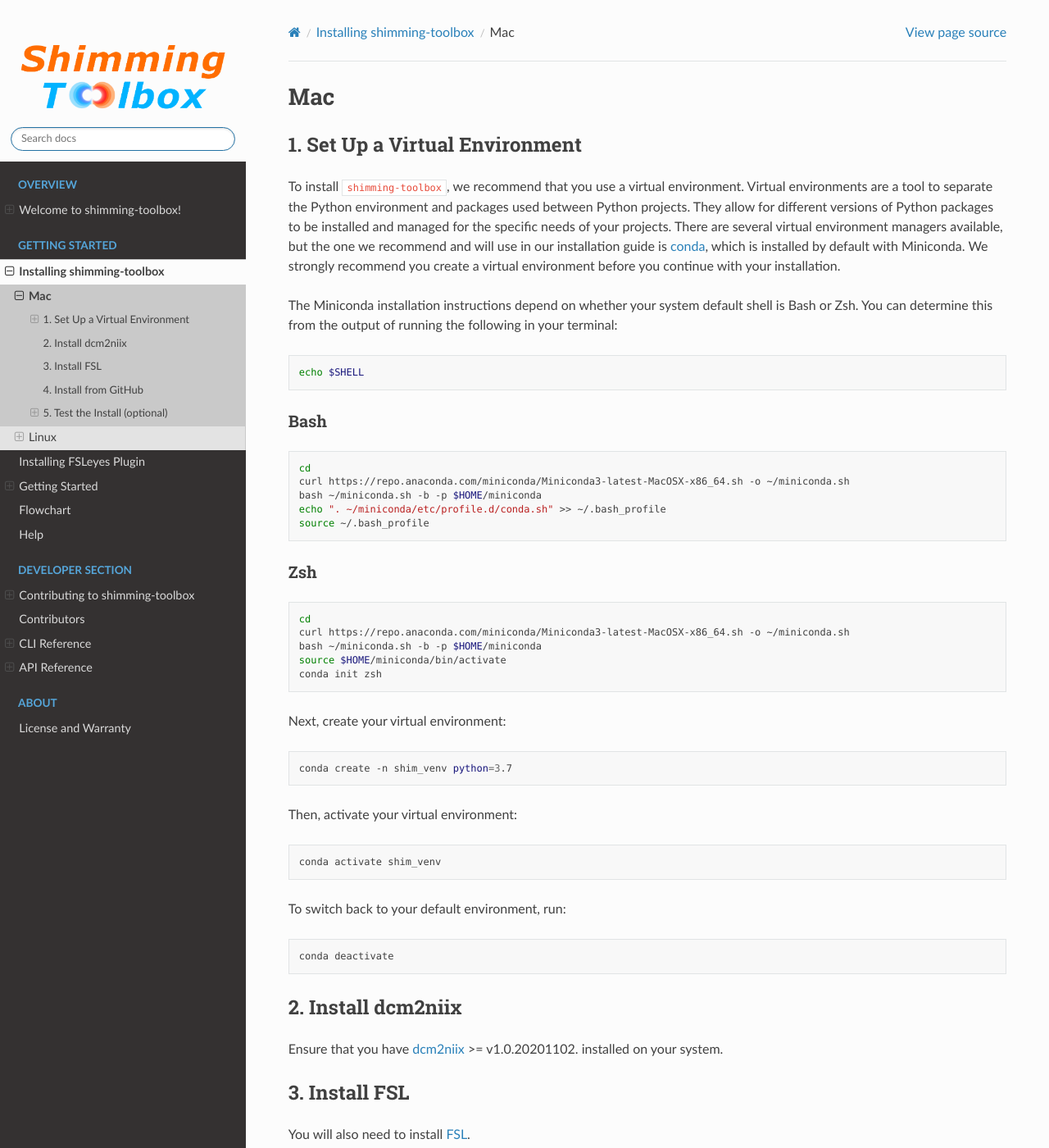
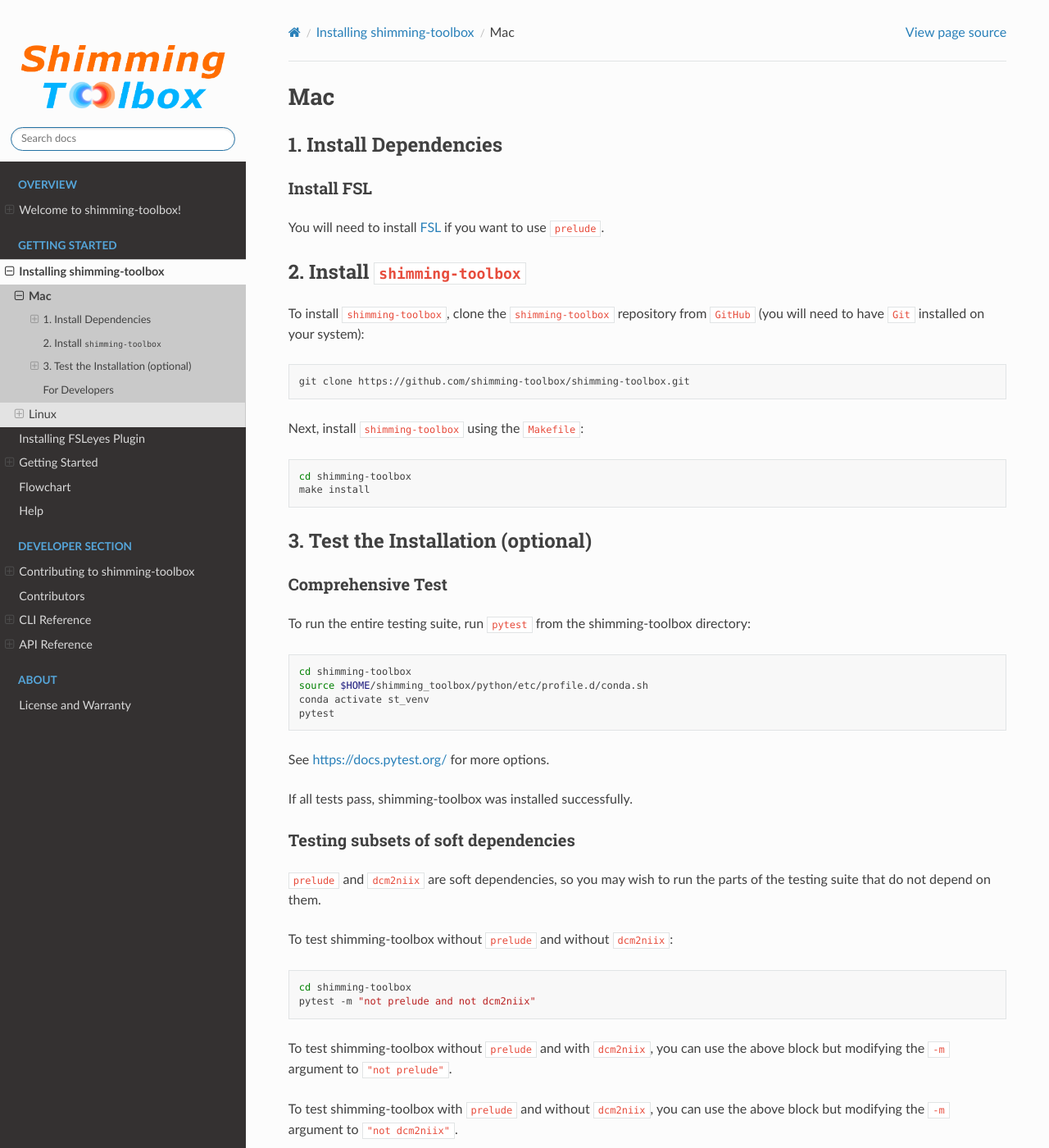
Before and after one commit to shimming-toolbox/shimming-toolbox, a Sphinx documentation site: the page built from docs/source/getting_started/installation_st/mac.rst, in a window 1280 px wide and 1400 px high. Shown: the whole window at 82% size. Built offline with Sphinx 7.4.7 and the Read the Docs theme 2.0.0, drawn with Linux system fonts in a browser that asks for light colours; some of the changed text lies outside the part shown.

Commit message:
Automate the install process (#295)
* Add Makefile, create installer folder

* add automated installer

* update the documentation

* fix title underline

* fix title underline (again)

* update install headers

* fix another header title underline

* Update Makefile

Co-authored-by: Alex Dastous <47249340+po09i@users.noreply.github.com>

* clarify message about deleting fsleyes-plugin-shimming-toolbox

* silence Makefile printouts, add better info printouts in shell scripts

* Update Makefile

Co-authored-by: Alex Dastous <47249340+po09i@users.noreply.github.com>

* fix error in CLEAN=true

* Add yes | for dcm2niix install

* fix install instructions for pytest

* Change to make install in CI test and remove dcm2niix

* Add sudo

* Fix rebase

* Change path for st install directory

* Preserve runner environment variables

* Activate venv to run pytest

* Source conda profile

* Removed dcm2niix from check_dependencies as it is not in the path anymore with the new install

* Fix test now that we only check for sct and prelude

Co-authored-by: Alex Dastous <47249340+po09i@users.noreply.github.com>
Co-authored-by: Alexandre D'Astous <po09i@hotmail.com>

```diff
--- a/docs/source/getting_started/installation_st/mac.rst
+++ b/docs/source/getting_started/installation_st/mac.rst
@@ -2,95 +2,36 @@
 Mac
 *****
 
-1. Set Up a Virtual Environment
+1. Install Dependencies
+-----------------------
+
+
+Install FSL
+~~~~~~~~~~~
+
+You will need to install `FSL <https://fsl.fmrib.ox.ac.uk/fsl/fslwiki/FslInstallation>`__ if you want to use ``prelude``.
+
+
+2. Install ``shimming-toolbox``
 -------------------------------
 
-To install ``shimming-toolbox``, we recommend that you use a virtual environment. Virtual environments are a tool to separate the Python environment and packages used between Python projects. They allow for different versions of Python packages to be installed and managed for the specific needs of your projects. There are several virtual environment managers available,
-but the one we recommend and will use in our installation guide is
-`conda <https://conda.io/docs/>`__, which is installed by default with Miniconda. We strongly recommend you create a virtual environment before you continue with your installation.
-
-The Miniconda installation instructions depend on whether your system
-default shell is Bash or Zsh. You can determine this from the output of
-running the following in your terminal:
-
-.. code:: bash
-
-   echo $SHELL
-
-Bash
-~~~~
-
-.. code:: bash
-
-   cd
-   curl https://repo.anaconda.com/miniconda/Miniconda3-latest-MacOSX-x86_64.sh -o ~/miniconda.sh
-   bash ~/miniconda.sh -b -p $HOME/miniconda
-   echo ". ~/miniconda/etc/profile.d/conda.sh" >> ~/.bash_profile
-   source ~/.bash_profile
-
-Zsh
-~~~
-
-.. code:: zsh
-
-   cd
-   curl https://repo.anaconda.com/miniconda/Miniconda3-latest-MacOSX-x86_64.sh -o ~/miniconda.sh
-   bash ~/miniconda.sh -b -p $HOME/miniconda
-   source $HOME/miniconda/bin/activate
-   conda init zsh
-
-Next, create your virtual environment:
-
-.. code:: bash
-
-   conda create -n shim_venv python=3.7
-
-Then, activate your virtual environment:
-
-.. code:: bash
-
-   conda activate shim_venv
-
-To switch back to your default environment, run:
-
-.. code:: bash
-
-   conda deactivate
-
-
-2. Install dcm2niix
--------------------
-
-Ensure that you have `dcm2niix <https://github.com/rordenlab/dcm2niix>`__ >= v1.0.20201102. installed on your system.
-
-3. Install FSL
---------------
-
-You will also need to install `FSL <https://fsl.fmrib.ox.ac.uk/fsl/fslwiki/FslInstallation>`__.
-
-
-4. Install from GitHub
-----------------------
-
-To install shimming-toolbox, clone
-shimming-toolbox's repository (you will need to have Git installed on
-your system):
+To install ``shimming-toolbox``, clone the ``shimming-toolbox`` repository from ``GitHub`` (you will need to have ``Git`` installed on your system):
 
 .. code:: bash
 
   git clone https://github.com/shimming-toolbox/shimming-toolbox.git
 
 
-Next, install using pip:
+Next, install ``shimming-toolbox`` using the ``Makefile``:
 
 .. code:: bash
 
   cd shimming-toolbox
-  pip install -e ".[docs,dev]"
+  make install
 
 
-5. Test the Install (optional)
-------------------------------
+3. Test the Installation (optional)
+-----------------------------------
 
 Comprehensive Test
 ~~~~~~~~~~~~~~~~~~
@@ -101,6 +42,8 @@ shimming-toolbox directory:
 .. code:: bash
 
  cd shimming-toolbox
+ source $HOME/shimming_toolbox/python/etc/profile.d/conda.sh
+ conda activate st_venv
  pytest
 
 See https://docs.pytest.org/ for more options.
@@ -128,3 +71,16 @@ To test **only** the parts of shimming-toolbox dependent on ``prelude`` or
 ``dcm2niix``, the corresponding ``-m`` argument is ``"prelude or dcm2niix"``
 
 Note that supplying the ``"-m"`` argument ``"prelude and dcm2niix"`` only runs tests dependent on both ``prelude`` **and** ``dcm2niix``.
+
+
+For Developers
+---------------
+
+The installation files can be found in the ``installer`` folder, and are called by the ``Makefile``.
+
+When you run ``make install``, we first check if the ``ST_DIR`` exists, or if a clean install has
+been requested. The ``ST_DIR`` is where this package and also the ``fsleyes-plugin-shimming-toolbox`` are installed. By choosing clean, you delete the entire install directory, and consequently any prior installs of ``shimming-toolbox`` or ``fsleyes-plugin-shimming-toolbox``. Note that this is set to ``CLEAN==false`` by default.
+
+We next check if ``conda`` has been installed into the ``ST_DIR``. If not, we run the ``conda`` installer.
+
+Finally, we create a virtual environment and install ``shimming-toolbox``.
```
Also changed, not shown: docs/source/getting_started/installation_st/linux.rst (+38 -61 lines), 9 other files.
